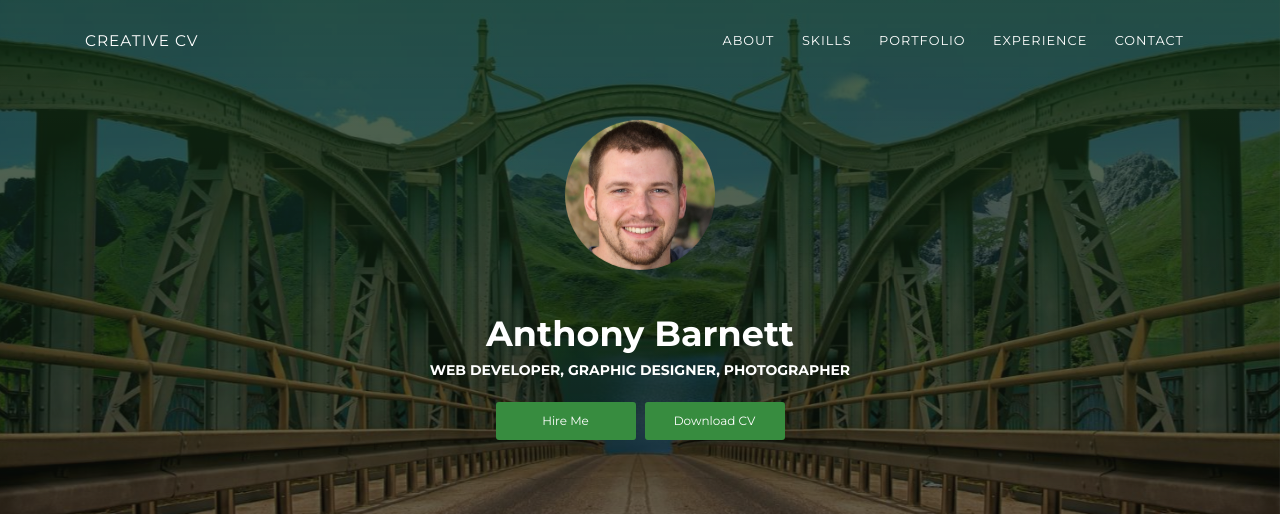
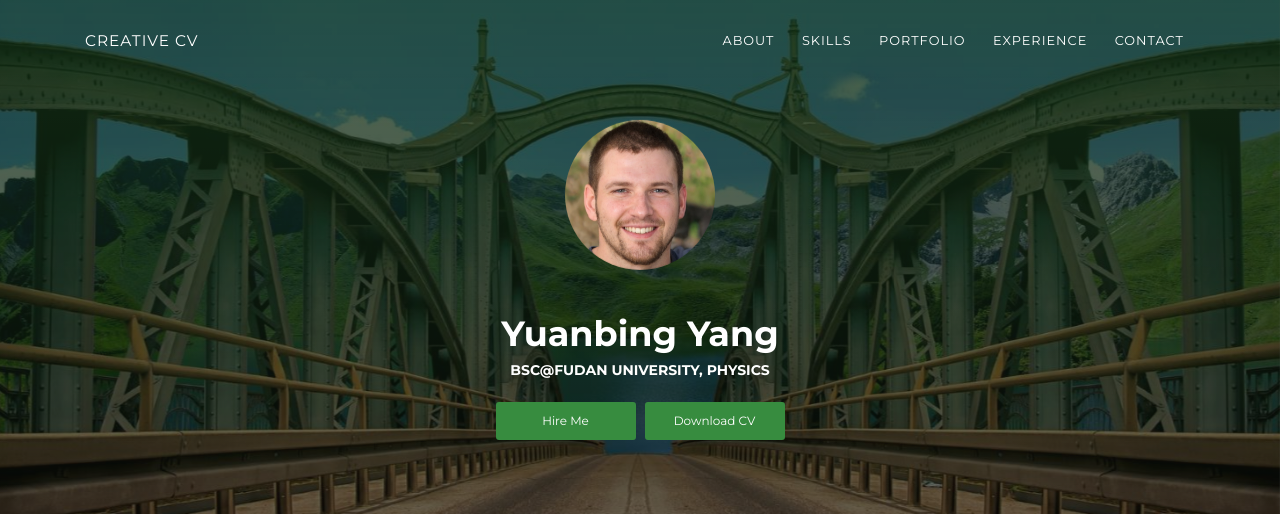
Before and after one commit to yuanbing2002/yuanbing2002.github.io, a plain HTML site: page index.html in a window 1280 px wide. Shown: the top 514 px of the page. Drawn offline with Linux system fonts and the light colour scheme.

Commit message:
index.html

```diff
--- a/index.html
+++ b/index.html
@@ -19,6 +19,7 @@
       </style>
     </noscript>
   </head>
+
   <body id="top">
     <header>
       <div class="profile-page sidebar-collapse">
@@ -46,21 +47,25 @@
   <div class="wrapper">
     <div class="page-header page-header-small" filter-color="green">
       <div class="page-header-image" data-parallax="true" style="background-image: url('images/cc-bg-1.jpg')"></div>
+
       <div class="container">
         <div class="content-center">
           <div class="cc-profile-image"><a href="#"><img src="images/anthony.jpg" alt="Image"/></a></div>
-          <div class="h2 title">Anthony Barnett</div>
-          <p class="category text-white">Web Developer, Graphic Designer,  Photographer</p><a class="btn btn-primary smooth-scroll mr-2" href="#contact" data-aos="zoom-in" data-aos-anchor="data-aos-anchor">Hire Me</a><a class="btn btn-primary" href="#" data-aos="zoom-in" data-aos-anchor="data-aos-anchor">Download CV</a>
+          <div class="h2 title">Yuanbing Yang</div>
+          <p class="category text-white">BSc@Fudan University, Physics</p><a class="btn btn-primary smooth-scroll mr-2" href="#contact" data-aos="zoom-in" data-aos-anchor="data-aos-anchor">Hire Me</a><a class="btn btn-primary" href="#" data-aos="zoom-in" data-aos-anchor="data-aos-anchor">Download CV</a>
         </div>
       </div>
+
       <div class="section">
         <div class="container">
           <div class="button-container"><a class="btn btn-default btn-round btn-lg btn-icon" href="#" rel="tooltip" title="Follow me on Facebook"><i class="fa fa-facebook"></i></a><a class="btn btn-default btn-round btn-lg btn-icon" href="#" rel="tooltip" title="Follow me on Twitter"><i class="fa fa-twitter"></i></a><a class="btn btn-default btn-round btn-lg btn-icon" href="#" rel="tooltip" title="Follow me on Google+"><i class="fa fa-google-plus"></i></a><a class="btn btn-default btn-round btn-lg btn-icon" href="#" rel="tooltip" title="Follow me on Instagram"><i class="fa fa-instagram"></i></a></div>
         </div>
       </div>
+
     </div>
   </div>
 </div>
+
 <div class="section" id="about">
   <div class="container">
     <div class="card" data-aos="fade-up" data-aos-offset="10">
```
